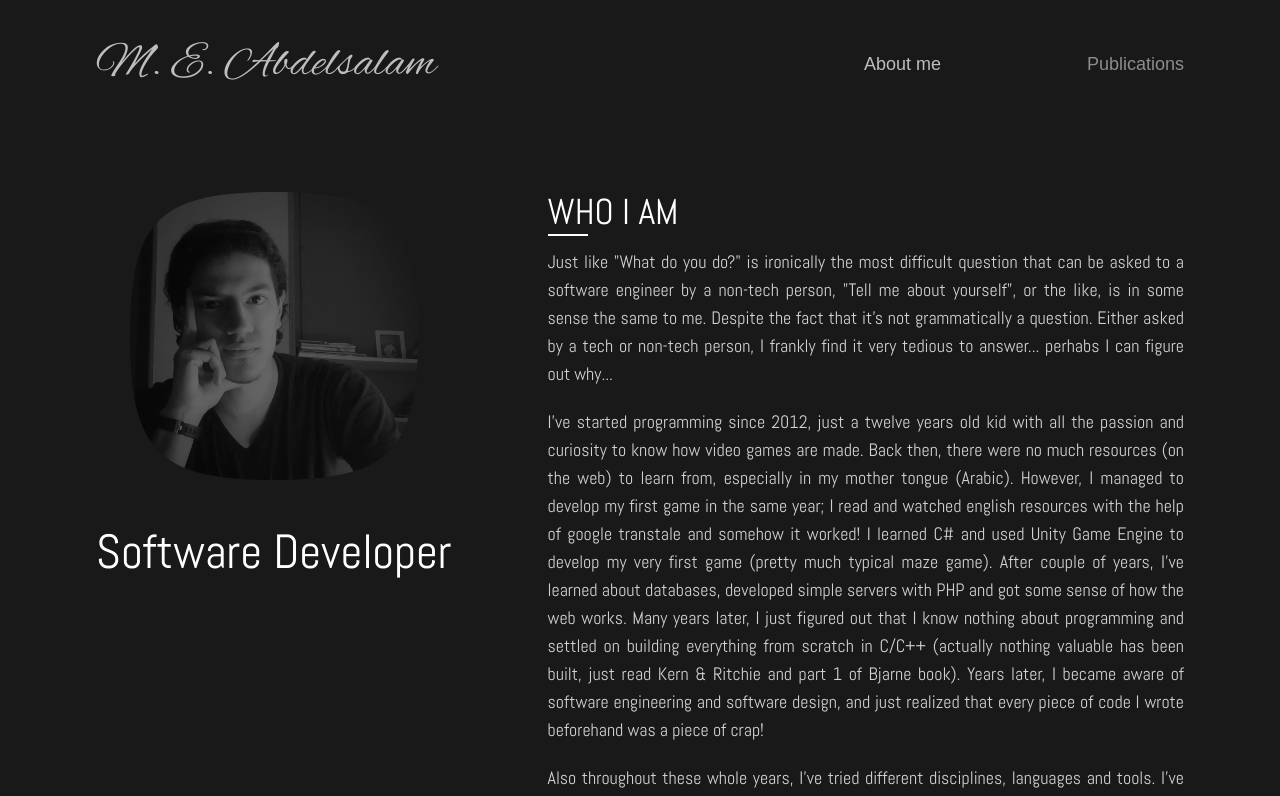
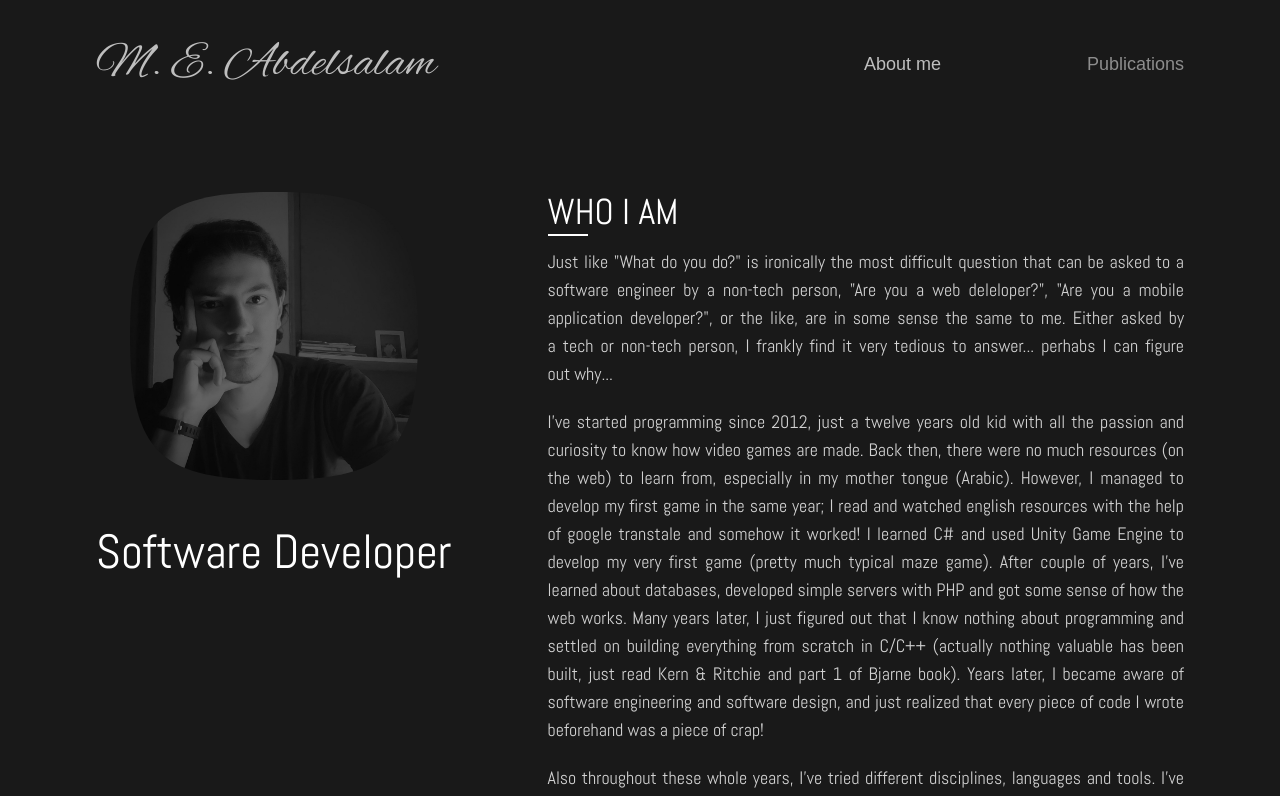
Before and after one commit to mmoehabb/portfolio, a Next.js app: page / in a window 1280 px wide. Shown: the top 796 px of the page. Built offline with nearby package versions, Linux system fonts and the light colour scheme; a web font is replaced by a local one.

Commit message:
minor modification in aboutme paragraph

```diff
--- a/app/strings.ts
+++ b/app/strings.ts
@@ -1,6 +1,6 @@
 export const STRINGS = {
   paragraphs: {
-    aboutme: `Just like "What do you do?" is ironically the most difficult question that can be asked to a software engineer by a non-tech person, "Tell me about yourself", or the like, is in some sense the same to me. Despite the fact that it's not grammatically a question. Either asked by a tech or non-tech person, I frankly find it very tedious to answer... perhabs I can figure out why...
+    aboutme: `Just like "What do you do?" is ironically the most difficult question that can be asked to a software engineer by a non-tech person, "Are you a web deleloper?", "Are you a mobile application developer?", or the like, are in some sense the same to me. Either asked by a tech or non-tech person, I frankly find it very tedious to answer... perhabs I can figure out why...
 
 I've started programming since 2012, just a twelve years old kid with all the passion and curiosity to know how video games are made. Back then, there were no much resources (on the web) to learn from, especially in my mother tongue (Arabic). However, I managed to develop my first game in the same year; I read and watched english resources with the help of google transtale and somehow it worked! I learned C# and used Unity Game Engine to develop my very first game (pretty much typical maze game). After couple of years, I've learned about databases, developed simple servers with PHP and got some sense of how the web works. Many years later, I just figured out that I know nothing about programming and settled on building everything from scratch in C/C++ (actually nothing valuable has been built, just read Kern & Ritchie and part 1 of Bjarne book). Years later, I became aware of software engineering and software design, and just realized that every piece of code I wrote beforehand was a piece of crap!
 
```
